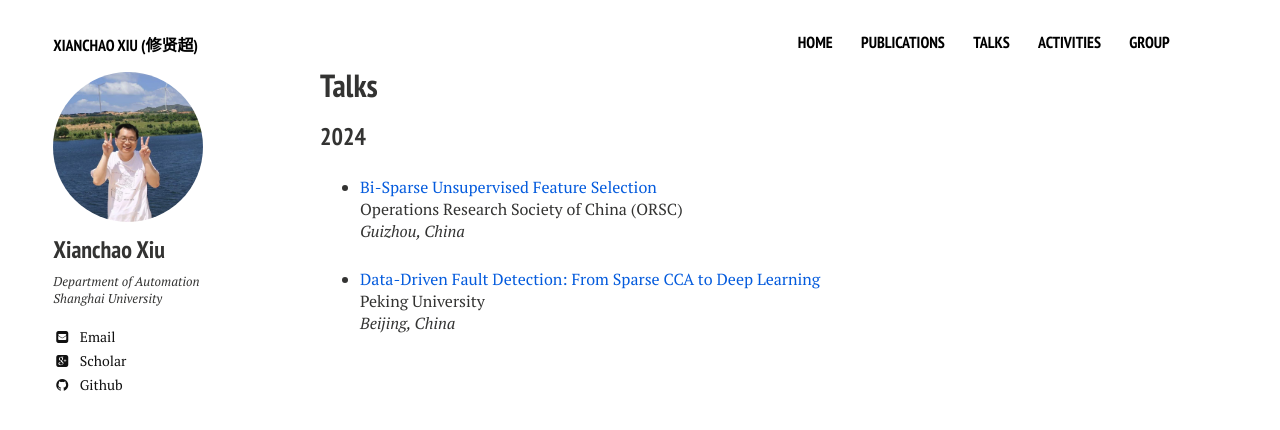
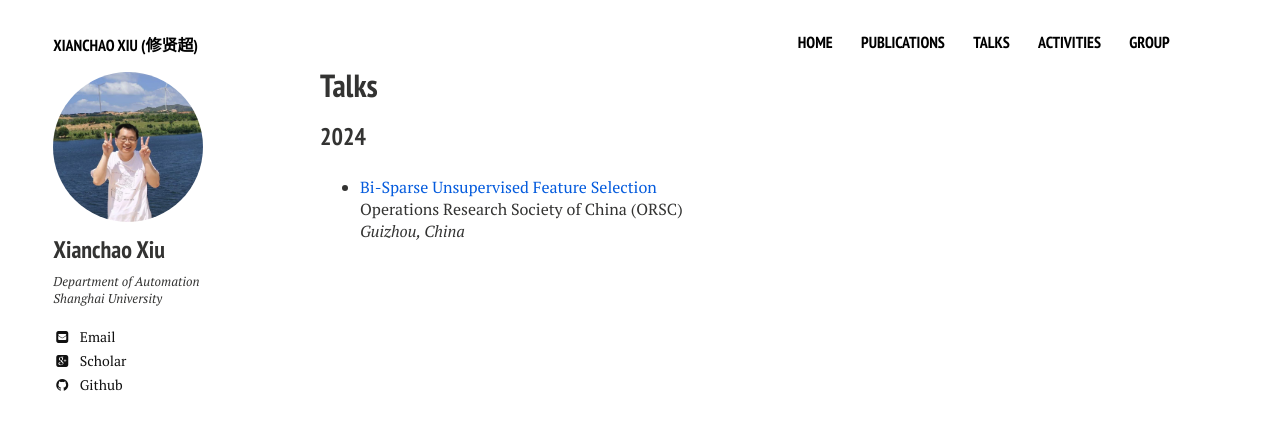
Before and after one commit to xianchaoxiu/xianchaoxiu.github.io, a Jekyll site: the page built from talks/index.md, in a window 1280 px wide. Shown: the top 430 px of the page. Built offline with Jekyll 4.4.1, drawn with Linux system fonts in a browser that asks for light colours; nearby versions of some CDN libraries.

Commit message:
Update index.md

```diff
--- a/talks/index.md
+++ b/talks/index.md
@@ -16,7 +16,3 @@ share: false
 * <a href="../talks/2024-ORSC.pdf" class="textlink" target="_blank"> Bi-Sparse Unsupervised Feature Selection </a> <br>
 Operations Research Society of China (ORSC) <br>
 <i>Guizhou, China</i><br>
-
-* <a href="../talks/2024-PKU.pdf" class="textlink" target="_blank"> Data-Driven Fault Detection: From Sparse CCA to Deep Learning </a> <br>
-Peking University <br>
-<i>Beijing, China</i><br>
```
